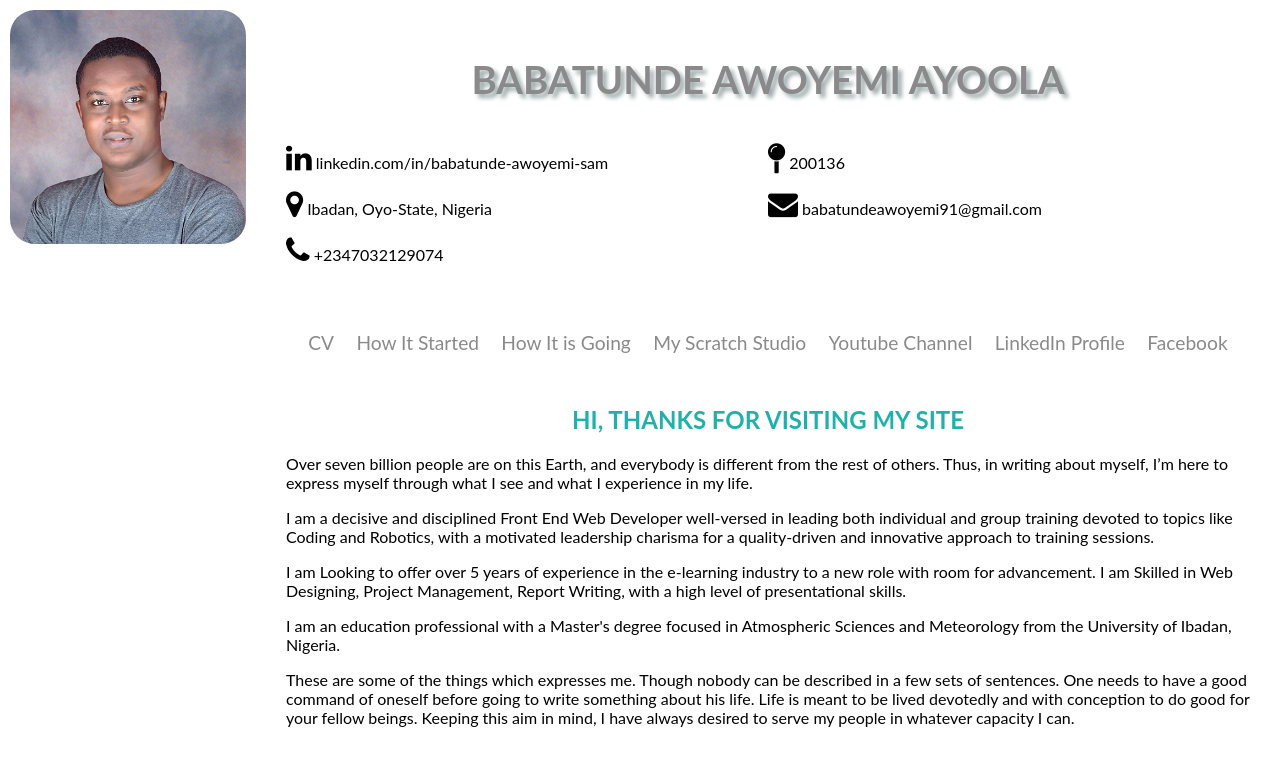
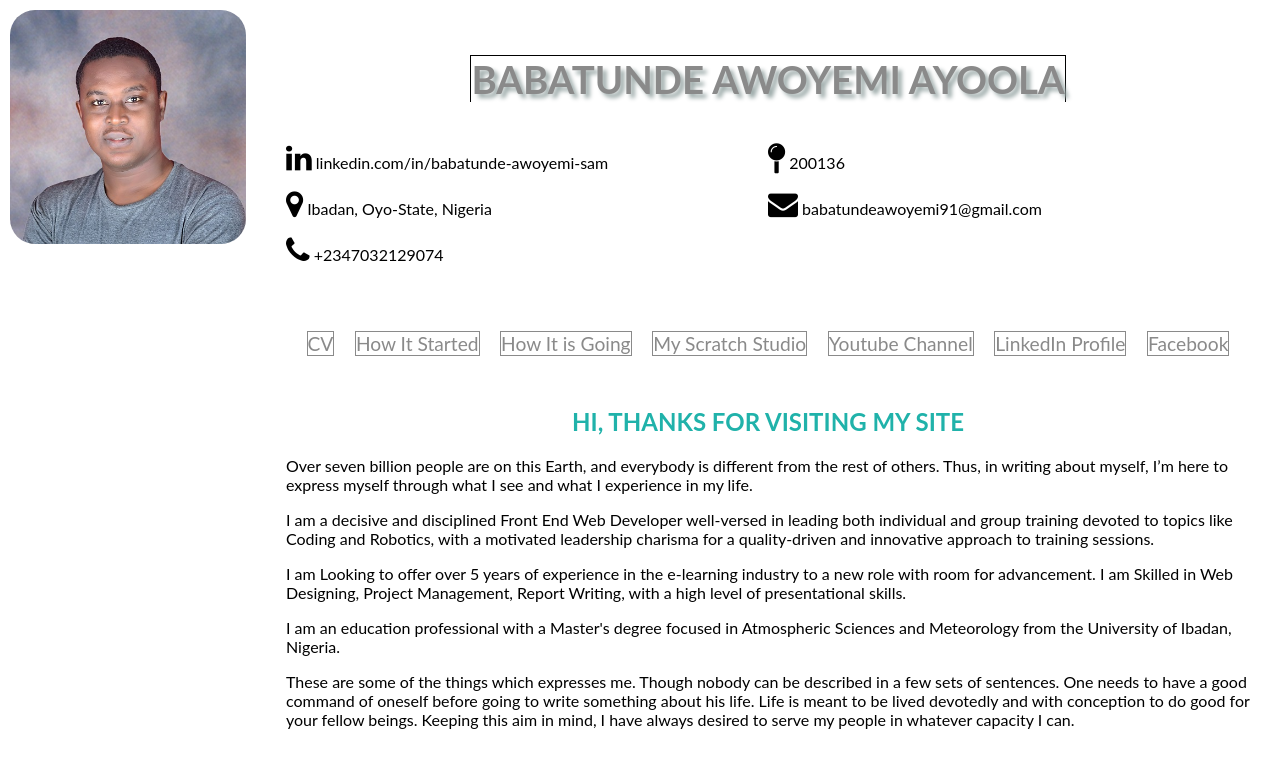
Before and after one commit to DeCreed001/decreed001, a plain HTML site: page index.html in a window 1280 px wide. In both pictures the pointer is over the link "BABATUNDE AWOYEMI AYOOLA". Drawn offline with Linux system fonts and the light colour scheme.

Commit message:
Update cv.css

```diff
--- a/css/cv.css
+++ b/css/cv.css
@@ -41,9 +41,10 @@ nav a {
   color: #8a8a8a;
   text-decoration: none;
   transition: color 0.5s;
+  border: 1px solid #8a8a8a;
 }
 a:hover {
-  border-bottom: 1px solid black;
+  border: 1px solid black;
 }
 nav a:hover {
   color: black;
```
